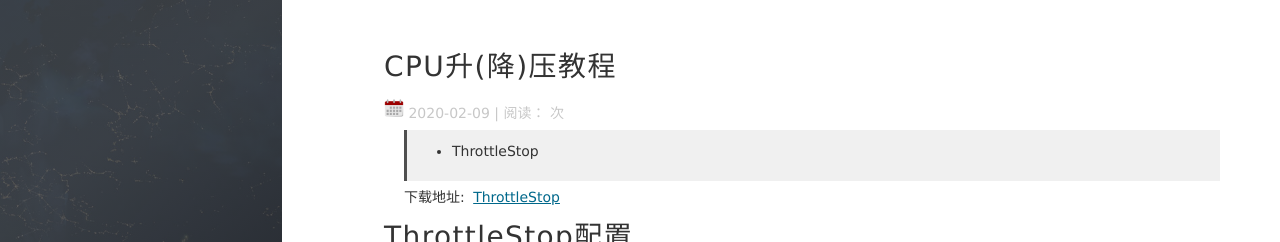
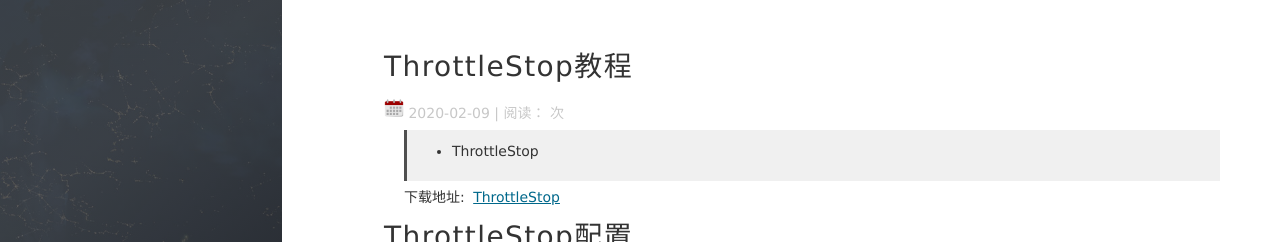
Before and after one commit to Tokisaki-Galaxy/Tokisaki-Galaxy.github.io, a Jekyll site: the page built from _posts/2020-02-09-TS.md, in a window 1280 px wide and 900 px high. Shown: the top 242 px of the window. Built offline with Jekyll 4.4.1, drawn with Linux system fonts in a browser that asks for light colours; nearby versions of some CDN libraries; comment, search, counter and statistics services are not loaded.

Commit message:
Update 2020-02-09-TS.md

```diff
--- a/_posts/2020-02-09-TS.md
+++ b/_posts/2020-02-09-TS.md
@@ -1,6 +1,6 @@
 ---
 layout: post
-title: CPU升(降)压教程
+title: ThrottleStop教程
 date: 2020-02-09
 tag: 电脑
 ---
```
